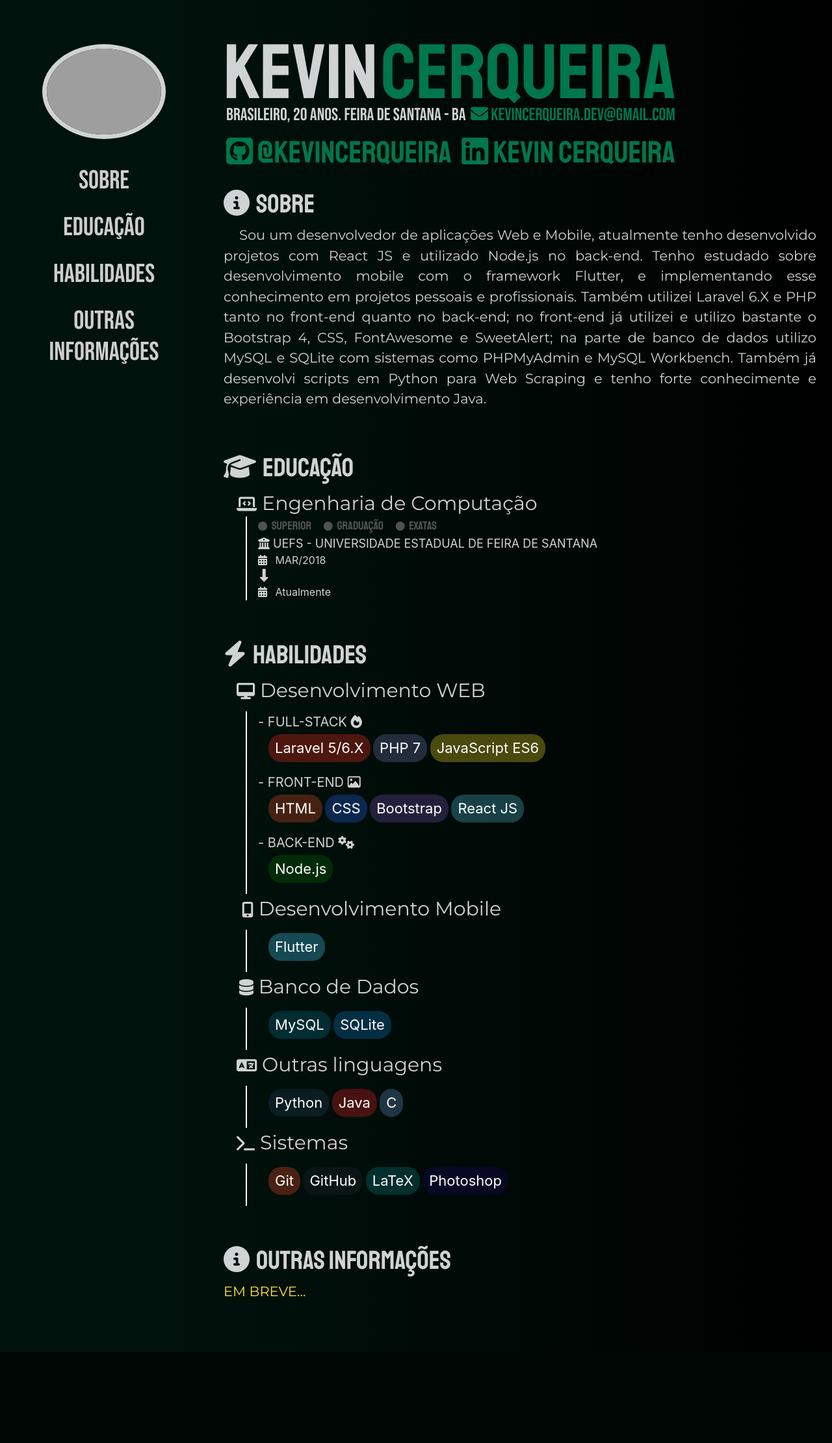
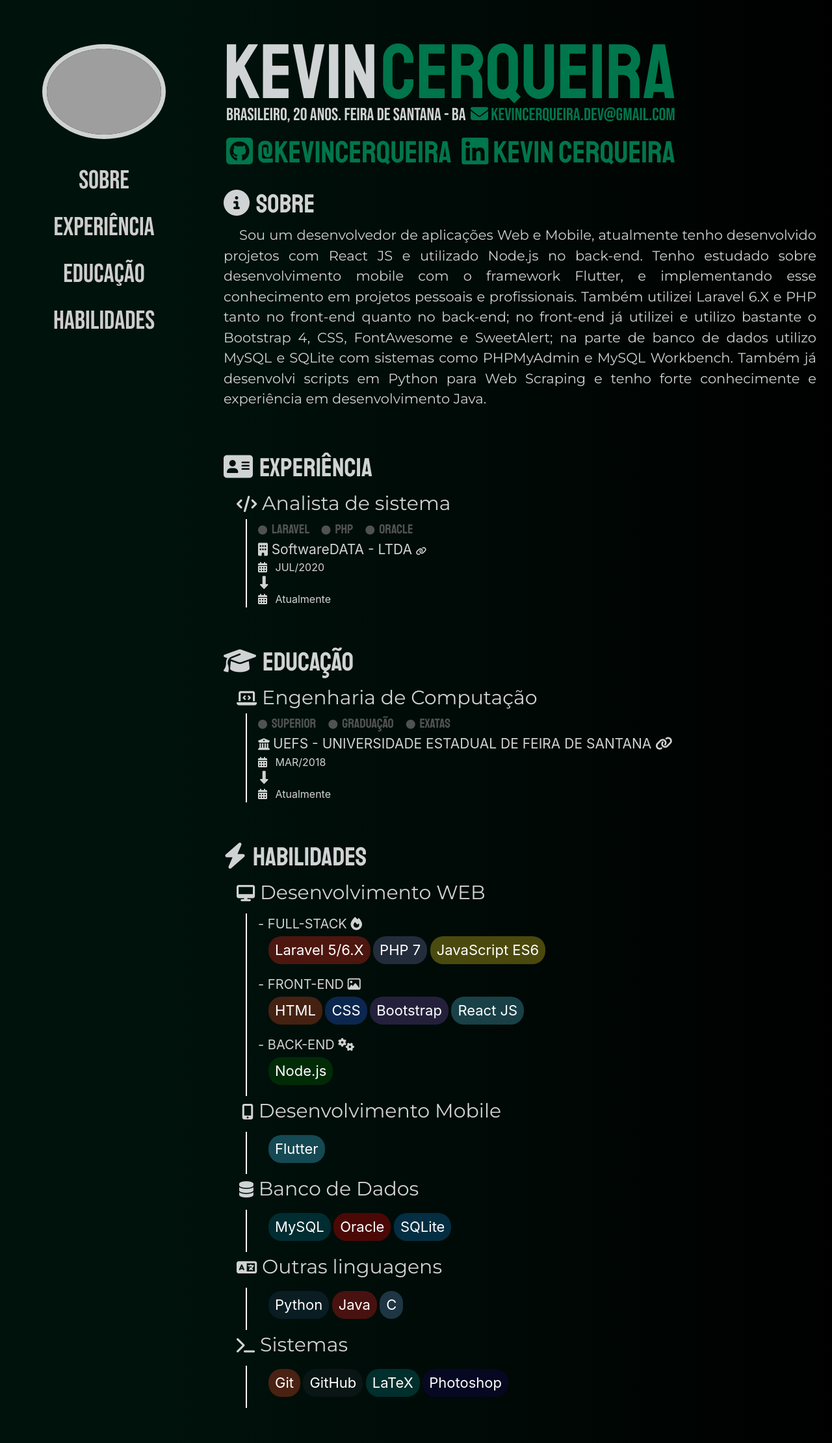
Before and after one commit to KevinCerqueira/kevincerqueira.github.io, a PHP site: page / in a window 1280 px wide. Shown: the whole page at 65% size. Before the commit the page ends 1996 px from the top, so only its background shows below. Run offline with PHP 8.4, Linux system fonts and the light colour scheme; some libraries are stand-ins or nearby versions; grey boxes are pictures that could not be loaded.

Commit message:
:tada:  Finished XP section + some updates

```diff
--- a/css/style.css
+++ b/css/style.css
@@ -135,6 +135,9 @@ section {
 .subtopicos-table {
   margin-left: 14px !important;
 }
+.table-instituicao {
+  font-size: 20px;
+}
 
 /* NAVBAR */
 .links-anchors {
@@ -172,7 +175,7 @@ section {
   font-size: 27px !important;
   font-family: "Bebas Neue";
 }
-#email{
+#email {
   margin-left: 3px;
 }
 
@@ -184,7 +187,7 @@ section {
 
 /* Section : Educação */
 .tags {
-  font-size: 18px;
+  font-size: 20px;
   color: #505252;
 }
 .tags i {
@@ -217,14 +220,14 @@ section {
 .skills-icons:hover {
   transition: all 300ms ease;
 }
-.sub-subtopico{
+.sub-subtopico {
   font-size: 20px !important;
 }
 #back-laravel {
-  background-color: #FF2D204d;
+  background-color: #ff2d204d;
 }
 #back-laravel:hover {
-  background-color: #FF2D20;
+  background-color: #ff2d20;
 }
 #back-php {
   background-color: #7478ae4d;
@@ -239,92 +242,98 @@ section {
   background-color: #f7df1e;
 }
 #back-html {
-  background: #E44D264d;
+  background: #e44d264d;
 }
 #back-html:hover {
-  background: #E44D26;
+  background: #e44d26;
 }
 #back-css {
-  background: #2965F14d;
+  background: #2965f14d;
 }
 #back-css:hover {
-  background: #2965F1;
+  background: #2965f1;
 }
 #back-bootstrap {
-  background-color: #7952B34d;
+  background-color: #7952b34d;
 }
 #back-bootstrap:hover {
-  background-color: #7952B3;
+  background-color: #7952b3;
 }
 #back-react {
-  background-color: #53C1DE4d;
+  background-color: #53c1de4d;
 }
 #back-react:hover {
-  background-color: #53C1DE;
+  background-color: #53c1de;
 }
 #back-node {
-  background-color: #026E004d;
+  background-color: #026e004d;
 }
 #back-node:hover {
-  background-color: #026E00;
+  background-color: #026e00;
 }
 #back-flutter {
-  background-color: #46D1FD4d;
+  background-color: #46d1fd4d;
 }
 #back-flutter:hover {
-  background-color: #46D1FD;
+  background-color: #46d1fd;
 }
-#back-mysql{
-  background-color: #00758F4d;
+#back-mysql {
+  background-color: #00758f4d;
 }
 #back-mysql:hover {
-  background-color: #00758F;
+  background-color: #00758f;
 }
-#back-sqlite{
-  background-color: #0E7EC94d;
+#back-sqlite {
+  background-color: #0e7ec94d;
+}
+#back-oracle {
+  background-color: #F800004d;
+}
+#back-oracle:hover {
+  background-color: #F80000;
 }
 #back-sqlite:hover {
-  background-color: #0E7EC9;
+  background-color: #0e7ec9;
 }
 #back-python {
-  background-color: #1E415F4d;
+  background-color: #1e415f4d;
 }
 #back-python:hover {
-  background-color: #1E415F;
+  background-color: #1e415f;
 }
 #back-java {
-  background-color: #ED20244d;
+  background-color: #ed20244d;
 }
 #back-java:hover {
-  background-color: #ED2024;
+  background-color: #ed2024;
 }
 #back-c {
-  background-color: #6396CD4d;
+  background-color: #6396cd4d;
 }
 #back-c:hover {
-  background-color: #6396CD;
+  background-color: #6396cd;
 }
-#back-git{
-  background-color: #F54D274d;
+#back-git {
+  background-color: #f54d274d;
 }
-#back-git:hover{
-  background-color: #F54D27;
+#back-git:hover {
+  background-color: #f54d27;
 }
-#back-github{
-  background-color: #24292E4d;
+#back-github {
+  background-color: #24292e4d;
 }
-#back-github:hover{
-  background-color: #24292E;
+#back-github:hover {
+  background-color: #24292e;
 }
-#back-latex{
+#back-latex {
   background-color: #0080804d;
 }
-#back-latex:hover{
+#back-latex:hover {
   background-color: #008080;
 }
-#back-ps{
+#back-ps {
   background-color: #1804654d;
 }
-#back-ps:hover{
+#back-ps:hover {
   background-color: #180465;
 }
--- a/index.html
+++ b/index.html
@@ -16,11 +16,7 @@
       href="https://cdnjs.cloudflare.com/ajax/libs/font-awesome/4.7.0/css/font-awesome.min.css"
     />
     <link rel="stylesheet" href="css/style.css" />
-    <link
-      rel="shortcut icon"
-      href="img/mylogo.png"
-      type="image/x-icon"
-    />
+    <link rel="shortcut icon" href="img/mylogo.png" type="image/x-icon" />
     <title>Kevin Cerqueira</title>
   </head>
   <body>
@@ -44,18 +40,18 @@
       <div class="collapse navbar-collapse" id="navbarNavAltMarkup">
         <div class="navbar-nav">
           <a class="nav-item nav-link links-anchors" href="#sobre">SOBRE</a>
+          <a class="nav-item nav-link links-anchors" href="#experiencia">
+            EXPERIÊNCIA
+          </a>
           <a class="nav-item nav-link links-anchors" href="#educacao">
             EDUCACAO
           </a>
-          <!-- <a class="nav-item nav-link links-anchors" href="#experiencia">
-            EXPERIÊNCIA
-          </a> -->
           <a class="nav-item nav-link links-anchors" href="#skills">
             HABILIDADES
           </a>
-          <a class="nav-item nav-link links-anchors" href="#outras-informacoes">
+          <!-- <a class="nav-item nav-link links-anchors" href="#outras-informacoes">
             OUTRAS INFORMAÇÕES
-          </a>
+          </a> -->
         </div>
       </div>
     </nav>
@@ -76,19 +72,19 @@
           <a class="links-anchors" href="#home">Sobre</a>
         </div>
         <div class="col mt-4">
+          <a class="links-anchors" href="#experiencia">Experiência</a>
+        </div>
+        <div class="col mt-4">
           <a class="links-anchors" href="#educacao">Educação</a>
         </div>
-        <!-- <div class="col mt-4">
-          <a class="links-anchors" href="#experiencia">Experiência</a>
-        </div> -->
         <div class="col mt-4">
           <a class="links-anchors" href="#skills">Habilidades</a>
         </div>
-        <div class="col mt-4">
+        <!-- <div class="col mt-4">
           <a class="links-anchors" href="#outras-informacoes"
             >Outras Informações</a
           >
-        </div>
+        </div> -->
       </div>
     </nav>
     <!-- END Navbar DESKTOP -->
@@ -106,7 +102,7 @@
       </div>
       <div id="subtitle">
         <label class="text-uppercase mt-0 pl-1 mb-0">
-          Brasileiro, 20 anos.  Feira de Santana - BA
+          Brasileiro, 20 anos. Feira de Santana - BA
           <br class="mobile" />
           <a
             id="email"
@@ -166,6 +162,63 @@
       </section>
       <!-- FIM SOBRE -->
 
+            <!-- EXPERIENCIA -->
+            <section id="experiencia" class="scroll-animate">
+              <p class="h1 title-section font-staat mb-2">
+                <i class="fa fa-address-card mr-1 ml-0" aria-hidden="true"></i>
+                Experiência
+              </p>
+              <div id="experiencia-conteudo" class="subtopicos">
+                <p
+                  id="text-education"
+                  class="mb-0 texts-inside font-mont text-justify"
+                >
+                  <label class="mb-0 subtopicos-name">
+                    <i class="fas fa-code"></i>
+                    Analista de sistema
+                  </label>
+                </p>
+                <table id="table-experiencia" class="subtopicos-table mt-1">
+                  <tr>
+                    <td id="line"></td>
+                    <td id="td-sobre">
+                      <div class="ml-3">
+                        <label class="mb-0 font-staat tags">
+                          <i class="fa fa-circle mr-1" aria-hidden="true"></i>
+                          Laravel
+                          <i class="fa fa-circle mr-1 ml-3" aria-hidden="true"></i>
+                          PHP
+                          <i class="fa fa-circle mr-1 ml-3" aria-hidden="true"></i>
+                          Oracle
+                        </label>
+                        <br />
+                        <label id="experiencia-emprego" class="mb-0 mr-3 table-instituicao">
+                          <i class="fa fa-building" aria-hidden="true"></i>
+                          <a href="http://www.softwaredata.com.br/website/index.asp" class="texts-inside">
+                            SoftwareDATA - LTDA
+                            <i class="fa fa-link" aria-hidden="true" style="font-size: 13px;"></i>
+                          </a>
+                        </label>
+                        <br />
+                        <label class="mb-0 mr-3">
+                          <i class="fa fa-calendar mr-2" aria-hidden="true"></i>
+                          JUL/2020
+                          <br />
+                          <label id="calendar-arrow" class="h5">
+                            <i class="fa fa-long-arrow-down" aria-hidden="true"></i>
+                          </label>
+                          <br />
+                          <i class="fa fa-calendar mr-2" aria-hidden="true"></i>
+                          Atualmente
+                        </label>
+                      </div>
+                    </td>
+                  </tr>
+                </table>
+              </div>
+            </section>
+            <!-- FIM - EXPERIENCIA -->
+
       <!-- EDUCACAO -->
       <section id="educacao" class="scroll-animate">
         <p class="h1 title-section font-staat mb-2">
@@ -182,7 +235,7 @@
               Engenharia de Computação
             </label>
           </p>
-          <table id="table-educacao" class="subtopicos-table">
+          <table id="table-educacao" class="subtopicos-table mt-1">
             <tr>
               <td id="line"></td>
               <td id="td-sobre">
@@ -198,7 +251,9 @@
                   <br />
                   <label id="educacao-uefs" class="text-uppercase mb-0 mr-3">
                     <i class="fa fa-university" aria-hidden="true"></i>
-                    UEFS - Universidade Estadual de Feira de Santana
+                    <a href="http://www.uefs.br/" class="texts-inside">UEFS - Universidade Estadual de Feira de Santana
+                      <i class="fa fa-link" aria-hidden="true"></i>
+                    </a>
                   </label>
                   <br />
                   <label class="mb-0 mr-3">
@@ -219,20 +274,6 @@
         </div>
       </section>
       <!-- FIM - EDUCACAO -->
-
-      <!-- EXPERIENCIA -->
-      <!-- <section id="experiencia" class="scroll-animate">
-        <div>
-          <p class="h1 title-section font-staat">
-            <i class="fa fa-address-card mr-1 ml-0" aria-hidden="true"></i>
-            EXPERIENCIA
-          </p>
-          <p id="text-xp" class="texts-inside font-mont text-justify">
-            <label class="myyellow-text">EM BREVE...</label>
-          </p>
-        </div>
-      </section> -->
-      <!-- FIM - EXPERIENCIA -->
 
       <!-- HABILIDADES -->
       <section id="skills" class="scroll-animate">
@@ -338,6 +379,9 @@
                     <label id="back-mysql" class="skills-icons">
                       MySQL
                     </label>
+                    <label id="back-oracle" class="skills-icons">
+                      Oracle
+                    </label>
                     <label id="back-sqlite" class="skills-icons">
                       SQLite
                     </label>
@@ -405,7 +449,8 @@
       </section>
       <!-- FIM - EXPERIENCIA -->
 
-      <section id="outras-informacoes" class="scroll-animate">
+      <!-- OUTRAS INFORMAÇÕES -->
+      <!-- <section id="outras-informacoes" class="scroll-animate">
         <div>
           <p class="h1 title-section font-staat">
             <i class="fa fa-info-circle mr-1 ml-0" aria-hidden="true"></i>
@@ -415,7 +460,9 @@
             <label class="myyellow-text">EM BREVE...</label>
           </p>
         </div>
-      </section>
+      </section> -->
+      <!-- FIM - OUTRAS INFORMAÇÔES -->
+
     </div>
     <!-- END Container -->
 
```
